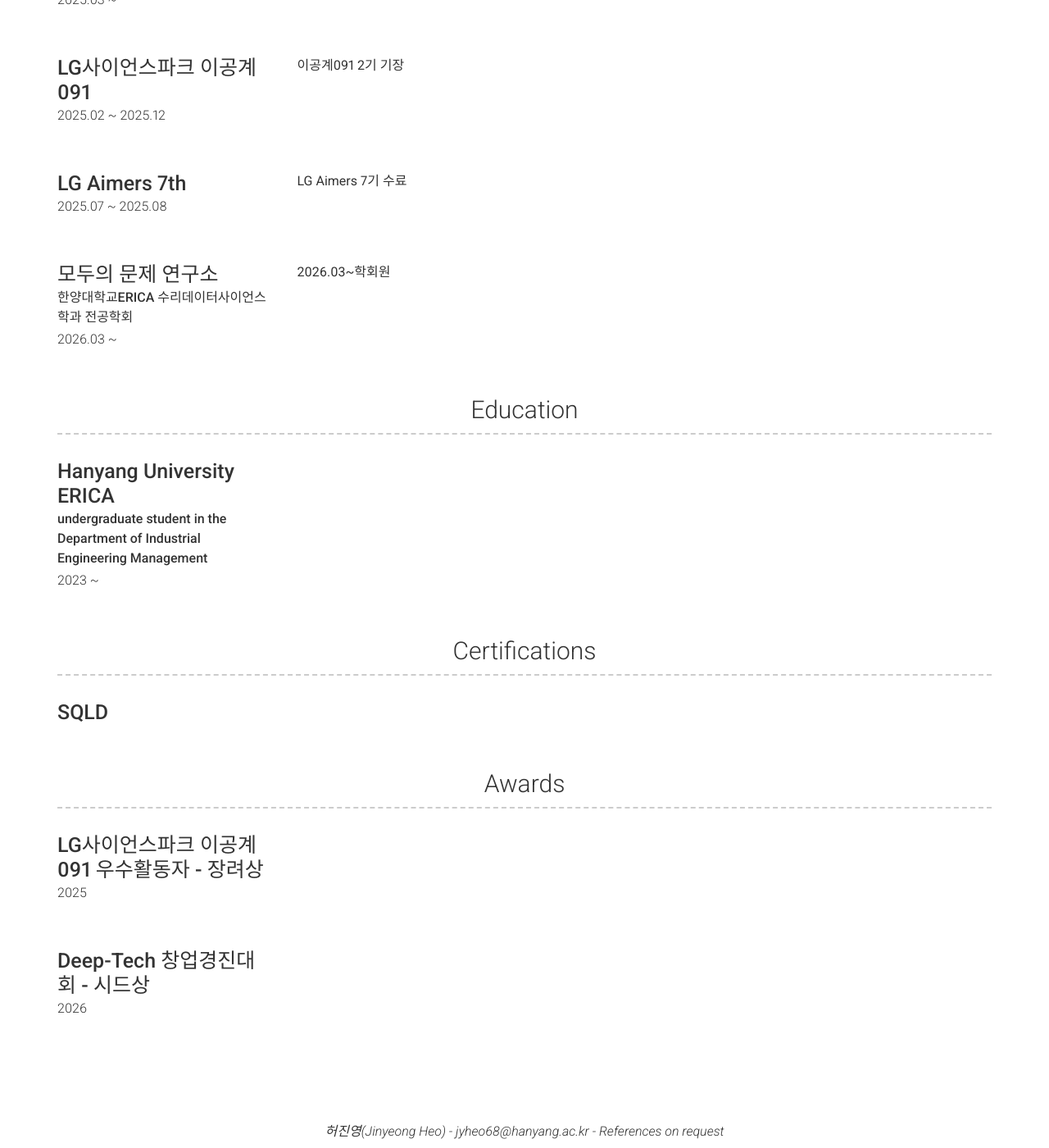
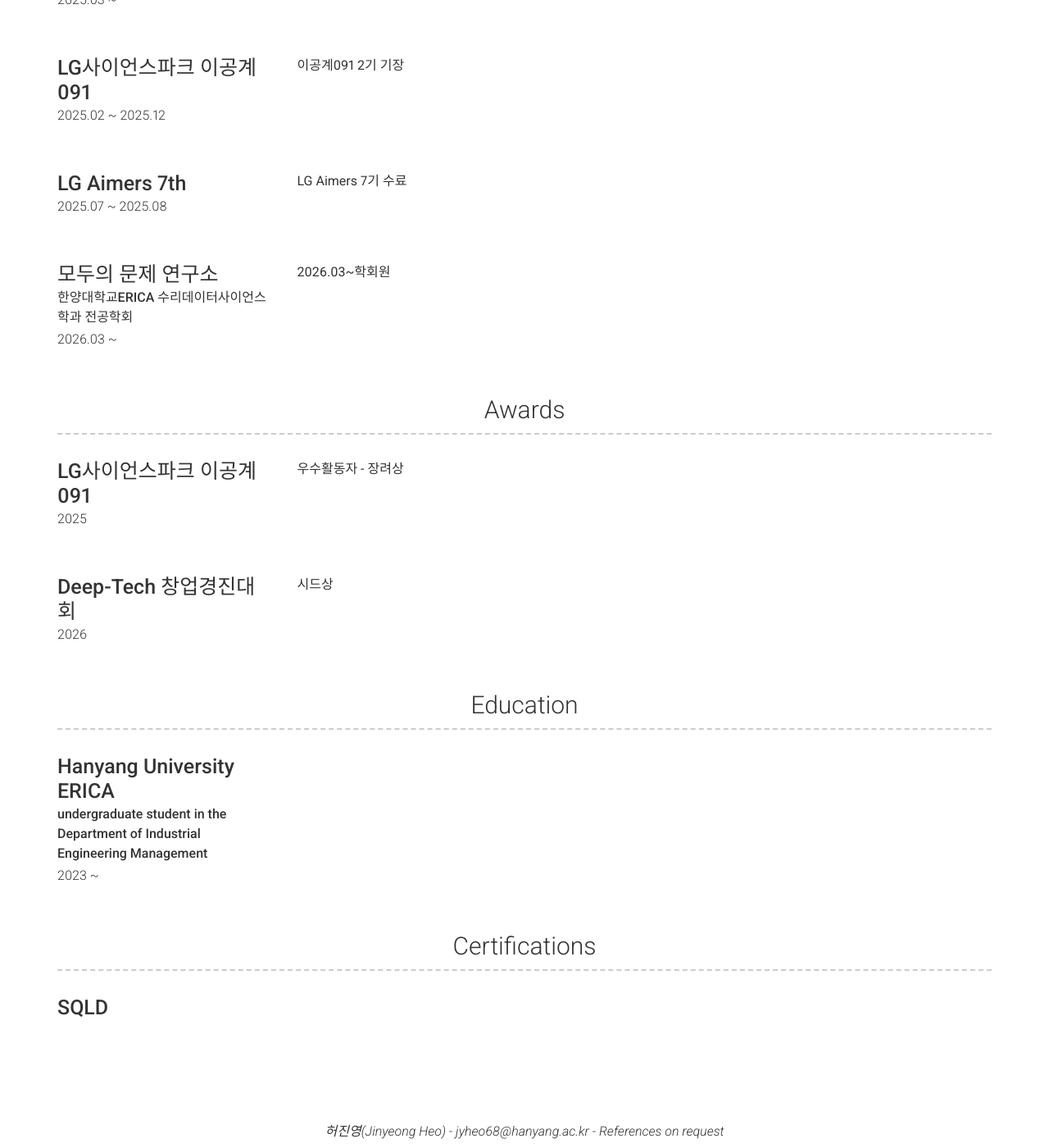
Before and after one commit to jyheo04/jyheo04.github.io, a Jekyll site: the page built from index.md, in a window 1280 px wide and 1400 px high, scrolled down 1827 px. Shown: the whole window at 82% size. Built offline with Jekyll 4.4.1, drawn with Linux system fonts in a browser that asks for light colours; nearby versions of some CDN libraries; part of the change alters nothing that is shown.

Commit message:
Move Awards below Activities and restyle as name/prize layout

```diff
--- a/_config.yml
+++ b/_config.yml
@@ -135,6 +135,20 @@ content:
         description: | # this will include new lines to allow paragraphs
           2026.03~학회원
 
+  - title: Awards
+    layout: list
+    content:
+      - layout: left
+        title: LG사이언스파크 이공계091
+        caption: 2025
+        description: | # this will include new lines to allow paragraphs
+          우수활동자 - 장려상
+      - layout: left
+        title: Deep-Tech 창업경진대회
+        caption: 2026
+        description: | # this will include new lines to allow paragraphs
+          시드상
+
   - title: Education
     layout: list
     content:
@@ -147,15 +161,6 @@ content:
     content:
       - layout: left
         title: SQLD
-  - title: Awards
-    layout: list
-    content:
-      - layout: left
-        title: LG사이언스파크 이공계091 우수활동자 - 장려상
-        caption: 2025
-      - layout: left
-        title: Deep-Tech 창업경진대회 - 시드상
-        caption: 2026
 
   # - title: A Little More About Me
   #   layout: text
```
